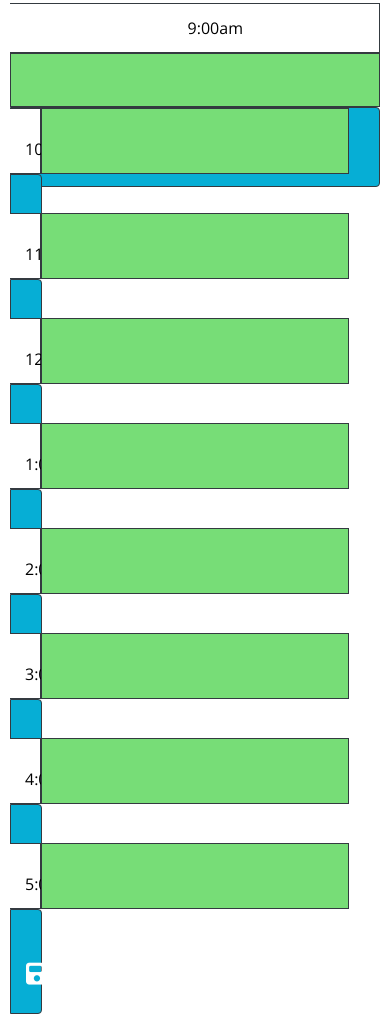
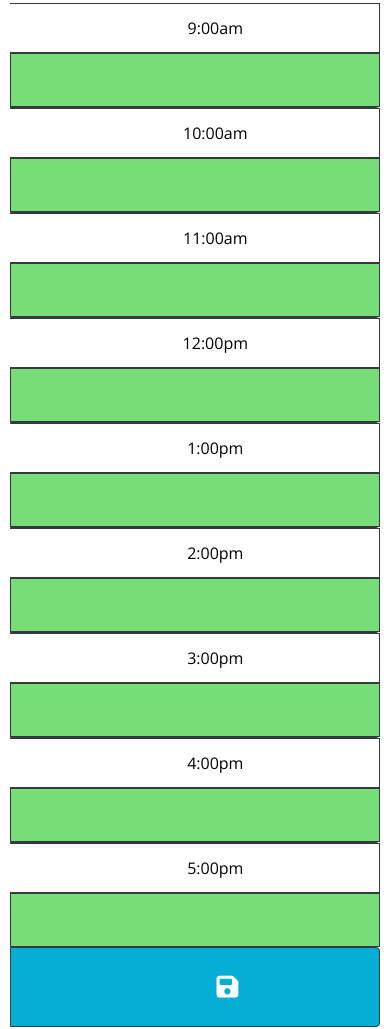
Before and after one commit to acbird17/DayPlanner, a plain HTML site: page index.html in a window 390 px wide. Shown: the part 407-1436 px from the top of the page. Drawn offline with nearby package versions, Linux system fonts and the light colour scheme.

Commit message:
messing with columns for different size screens. can't get mobile to work but tablet is

```diff
--- a/index.html
+++ b/index.html
@@ -50,97 +50,121 @@
         </button>
       </div>
       <div class="row time-block">
-        <div class="hour col-1 border border-left-0 border-dark" data-time="10">
+        <div
+          class="hour col-md-1 border border-left-0 border-dark"
+          data-time="10"
+        >
           10:00am
         </div>
-        <textarea id="input1" class="col-10 border border-dark"></textarea>
+        <textarea id="input1" class="col-md-10 border border-dark"></textarea>
         <button
           id="btn1"
-          class="saveBtn col-1 border border-dark rounded-right"
+          class="saveBtn col-md-1 border border-dark rounded-right"
         >
           <i class="fa-solid fa-floppy-disk"></i>
         </button>
       </div>
       <div class="row time-block">
-        <div class="hour col-1 border border-left-0 border-dark" data-time="11">
+        <div
+          class="hour col-md-1 border border-left-0 border-dark"
+          data-time="11"
+        >
           11:00am
         </div>
-        <textarea id="input2" class="col-10 border border-dark"></textarea>
+        <textarea id="input2" class="col-md-10 border border-dark"></textarea>
         <button
           id="btn2"
-          class="saveBtn col-1 border border-dark rounded-right"
+          class="saveBtn col-md-1 border border-dark rounded-right"
         >
           <i class="fa-solid fa-floppy-disk"></i>
         </button>
       </div>
       <div class="row time-block">
-        <div class="hour col-1 border border-left-0 border-dark" data-time="12">
+        <div
+          class="hour col-md-1 border border-left-0 border-dark"
+          data-time="12"
+        >
           12:00pm
         </div>
-        <textarea id="input3" class="col-10 border border-dark"></textarea>
+        <textarea id="input3" class="col-md-10 border border-dark"></textarea>
         <button
           id="btn3"
-          class="saveBtn col-1 border border-dark rounded-right"
+          class="saveBtn col-md-1 border border-dark rounded-right"
         >
           <i class="fa-solid fa-floppy-disk"></i>
         </button>
       </div>
       <div class="row time-block">
-        <div class="hour col-1 border border-left-0 border-dark" data-time="13">
+        <div
+          class="hour col-md-1 border border-left-0 border-dark"
+          data-time="13"
+        >
           1:00pm
         </div>
-        <textarea id="input4" class="col-10 border border-dark"></textarea>
+        <textarea id="input4" class="col-md-10 border border-dark"></textarea>
         <button
           id="btn4"
-          class="saveBtn col-1 border border-dark rounded-right"
+          class="saveBtn col-md-1 border border-dark rounded-right"
         >
           <i class="fa-solid fa-floppy-disk"></i>
         </button>
       </div>
       <div class="row time-block">
-        <div class="hour col-1 border border-left-0 border-dark" data-time="14">
+        <div
+          class="hour col-md-1 border border-left-0 border-dark"
+          data-time="14"
+        >
           2:00pm
         </div>
-        <textarea id="input5" class="col-10 border border-dark"></textarea>
+        <textarea id="input5" class="col-md-10 border border-dark"></textarea>
         <button
           id="btn5"
-          class="saveBtn col-1 border border-dark rounded-right"
+          class="saveBtn col-md-1 border border-dark rounded-right"
         >
           <i class="fa-solid fa-floppy-disk"></i>
         </button>
       </div>
       <div class="row time-block">
-        <div class="hour col-1 border border-left-0 border-dark" data-time="15">
+        <div
+          class="hour col-md-1 border border-left-0 border-dark"
+          data-time="15"
+        >
           3:00pm
         </div>
-        <textarea id="input6" class="col-10 border border-dark"></textarea>
+        <textarea id="input6" class="col-md-10 border border-dark"></textarea>
         <button
           id="btn6"
-          class="saveBtn col-1 border border-dark rounded-right"
+          class="saveBtn col-md-1 border border-dark rounded-right"
         >
           <i class="fa-solid fa-floppy-disk"></i>
         </button>
       </div>
       <div class="row time-block">
-        <div class="hour col-1 border border-left-0 border-dark" data-time="16">
+        <div
+          class="hour col-md-1 border border-left-0 border-dark"
+          data-time="16"
+        >
           4:00pm
         </div>
-        <textarea id="input7" class="col-10 border border-dark"></textarea>
+        <textarea id="input7" class="col-md-10 border border-dark"></textarea>
         <button
           id="btn7"
-          class="saveBtn col-1 border border-dark rounded-right"
+          class="saveBtn col-md-1 border border-dark rounded-right"
         >
           <i class="fa-solid fa-floppy-disk"></i>
         </button>
       </div>
       <div class="row time-block">
-        <div class="hour col-1 border border-left-0 border-dark" data-time="17">
+        <div
+          class="hour col-md-1 border border-left-0 border-dark"
+          data-time="17"
+        >
           5:00pm
         </div>
-        <textarea id="input8" class="col-10 border border-dark"></textarea>
+        <textarea id="input8" class="col-md-10 border border-dark"></textarea>
         <button
           id="btn8"
-          class="saveBtn col-1 border border-dark rounded-right"
+          class="saveBtn col-md-1 border border-dark rounded-right"
         >
           <i class="fa-solid fa-floppy-disk"></i>
         </button>
```
